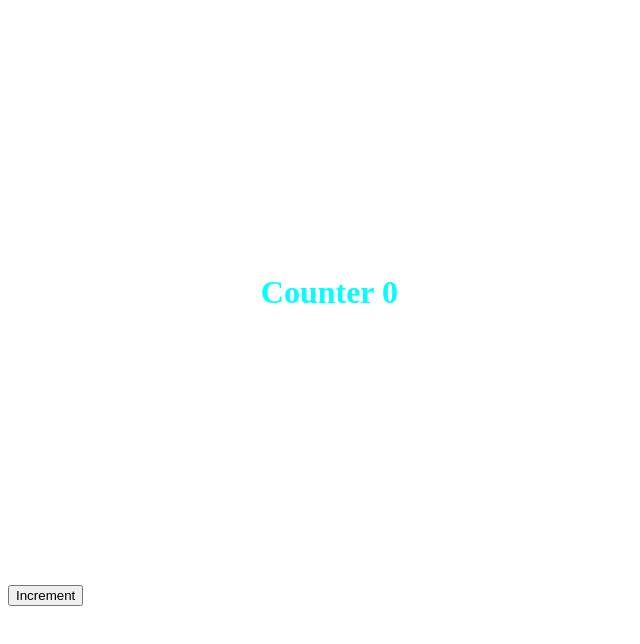
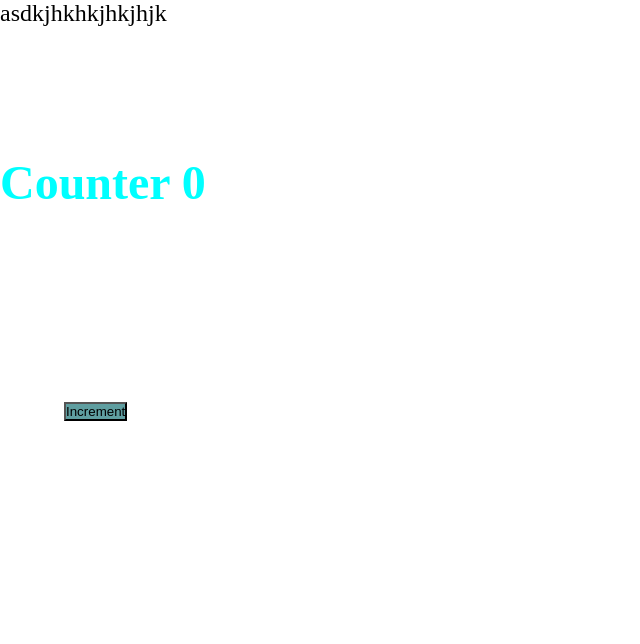
Before and after one commit to braniubojni/react-advanced, a React app: page / in a window 1280 px wide. Shown: the top 644 px of the page, without its empty margins (0-640 px from the left). Built offline with nearby package versions, Linux system fonts and the light colour scheme.

Commit message:
eh/chore-configure-to-show-css-paths

```diff
--- /dev/null
+++ b/src/App.tsx
@@ -0,0 +1,13 @@
+import Counter from './components/Counter'
+import './index.scss'
+
+const App = () => {
+	return (
+		<div className='app'>
+			asdkjhkhkjhkjhjk
+			<Counter />
+		</div>
+	)
+}
+
+export default App
--- a/src/components/Counter.tsx
+++ b/src/components/Counter.tsx
@@ -1,12 +1,12 @@
 import { useState } from "react"
-import './counter.scss'
+import classes from './counter.module.scss'
 
 export const Counter = () => {
 	const [count, setCount] = useState(0);
 	return (
 		<>
-			<h1>Counter {count}</h1>
-			<button onClick={() => setCount(p => p + 1)}>Increment</button>
+			<h1 className={classes.h1}>Counter {count}</h1>
+			<button className={classes.button} onClick={() => setCount(p => p + 1)}>Increment</button>
 		</>
 	)
 }
--- /dev/null
+++ b/src/components/counter.module.scss
@@ -0,0 +1,9 @@
+h1 {
+  // padding: 10%;
+  color: aqua;
+  margin: 10% auto;
+}
+button {
+  background-color: cadetblue;
+  margin: 5%;
+}
--- a/src/components/counter.scss
+++ /dev/null
@@ -1,4 +0,0 @@
-h1 {
-	padding: 20%;
-	color: aqua;
-}
--- /dev/null
+++ b/src/index.scss
@@ -0,0 +1,9 @@
+* {
+	margin: 0;
+	padding: 0;
+	box-sizing: border-box;
+}
+
+.app {
+	font-size: x-large;
+}
--- a/src/index.tsx
+++ b/src/index.tsx
@@ -1,9 +1,7 @@
 import { render } from "react-dom";
-import Counter from "./components/Counter";
+import App from "./App";
 
 render(
-	<div>
-		<Counter />
-	</div>,
+	<App />,
 	document.getElementById('root')
 )
```
Also changed, not shown: src/global.d.ts (added, +7 -0 lines), 3 other files (tests, documents, lock files or other folders).
